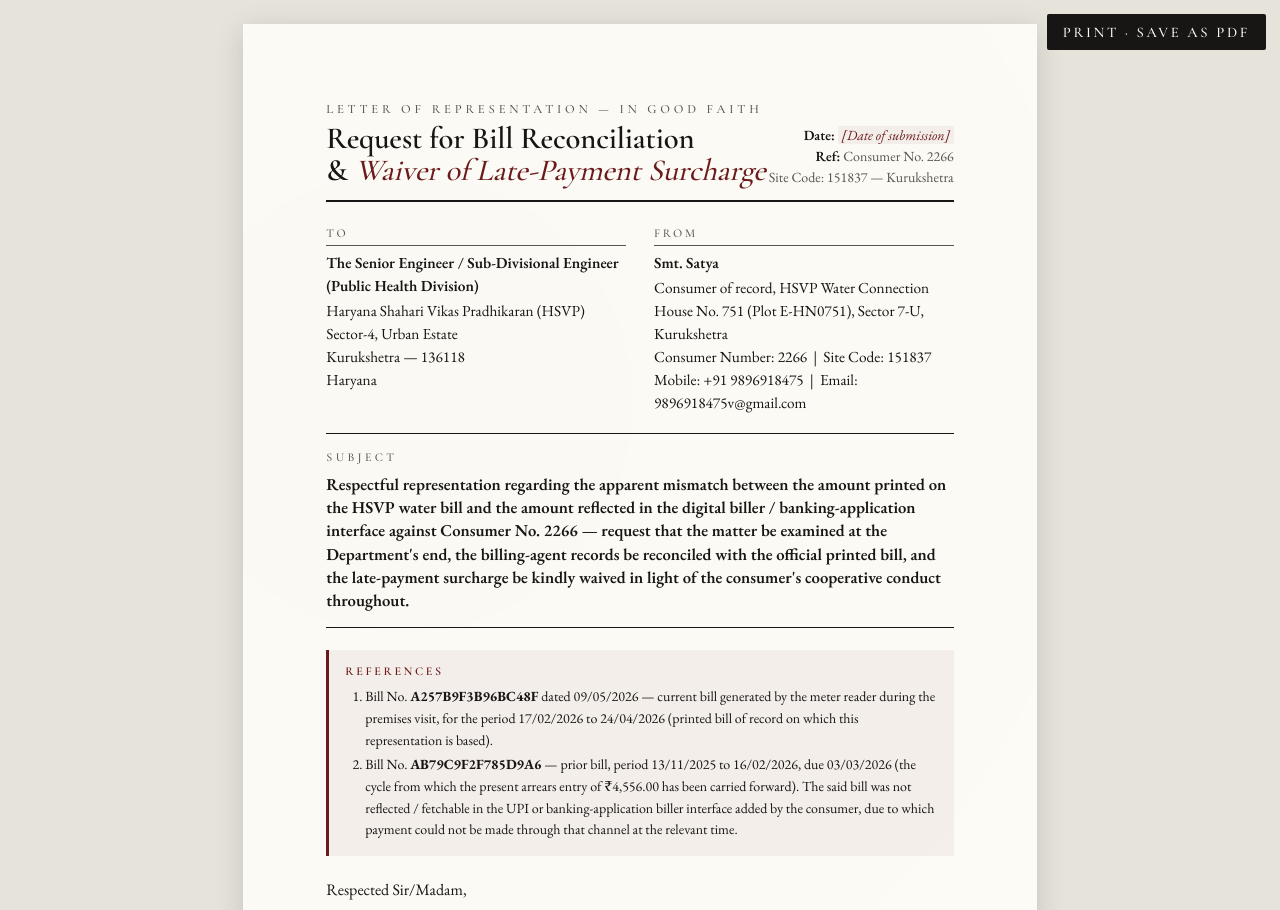
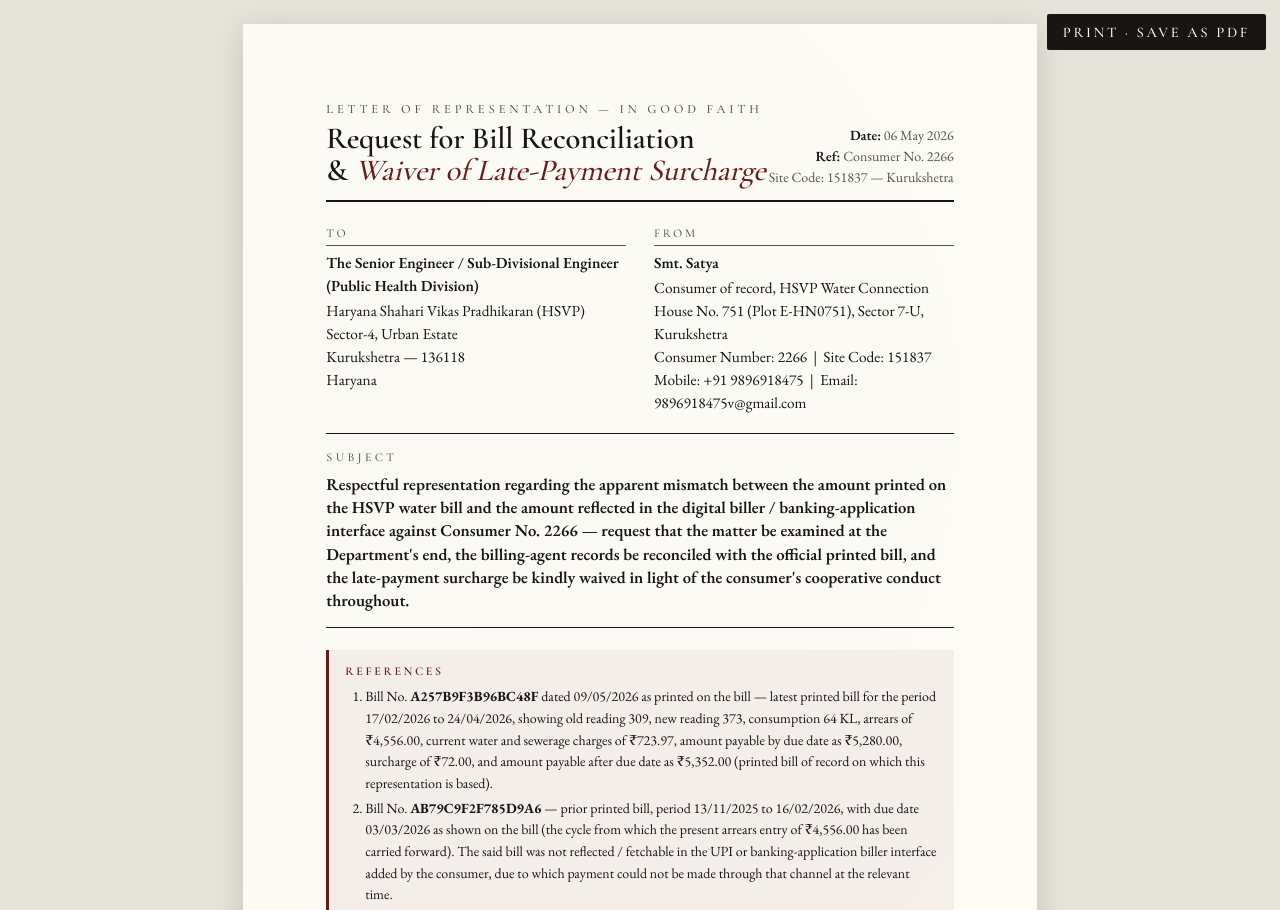
Before and after one commit to anandvip/waterbill-, a plain HTML site: page index.html in a window 1280 px wide. Shown: the top 910 px of the page. Drawn offline with nearby package versions, Linux system fonts and the light colour scheme.

Commit message:
Update index.html

```diff
--- a/index.html
+++ b/index.html
@@ -435,7 +435,7 @@
     </div>
 
     <div class="header-right">
-      <strong>Date:</strong> <span class="placeholder">[Date of submission]</span><br>
+      <strong>Date:</strong> 06 May 2026<br>
       <strong>Ref:</strong> Consumer No. 2266<br>
       Site Code: 151837 — Kurukshetra
     </div>
@@ -475,8 +475,8 @@
   <section class="refs" aria-label="References">
     <div class="refs-label">References</div>
     <ol>
-      <li>Bill No. <strong>A257B9F3B96BC48F</strong> dated 09/05/2026 — current bill generated by the meter reader during the premises visit, for the period 17/02/2026 to 24/04/2026 (printed bill of record on which this representation is based).</li>
-      <li>Bill No. <strong>AB79C9F2F785D9A6</strong> — prior bill, period 13/11/2025 to 16/02/2026, due 03/03/2026 (the cycle from which the present arrears entry of ₹4,556.00 has been carried forward). The said bill was not reflected / fetchable in the UPI or banking-application biller interface added by the consumer, due to which payment could not be made through that channel at the relevant time.</li>
+      <li>Bill No. <strong>A257B9F3B96BC48F</strong> dated 09/05/2026 as printed on the bill — latest printed bill for the period 17/02/2026 to 24/04/2026, showing old reading 309, new reading 373, consumption 64 KL, arrears of ₹4,556.00, current water and sewerage charges of ₹723.97, amount payable by due date as ₹5,280.00, surcharge of ₹72.00, and amount payable after due date as ₹5,352.00 (printed bill of record on which this representation is based).</li>
+      <li>Bill No. <strong>AB79C9F2F785D9A6</strong> — prior printed bill, period 13/11/2025 to 16/02/2026, with due date 03/03/2026 as shown on the bill (the cycle from which the present arrears entry of ₹4,556.00 has been carried forward). The said bill was not reflected / fetchable in the UPI or banking-application biller interface added by the consumer, due to which payment could not be made through that channel at the relevant time.</li>
     </ol>
   </section>
 
@@ -490,7 +490,7 @@
     <li>The said HSVP official, in his official capacity, gave a <strong>verbal direction</strong> to the consumer to procure a new water meter and present it for inspection and certification at the HSVP office, Kurukshetra. <em>No written report of the malfunction was issued at that time, nor was any written assessment of past consumption initiated then.</em></li>
     <li>Acting in good faith and in full compliance with the verbal direction of the HSVP official, the consumer <strong>procured a new meter at her own cost and presented it for inspection</strong> at the HSVP office on <span class="placeholder">[date of inspection]</span>. The new meter was approved and installed.</li>
     <li>The current and prior bills are computed on readings drawn from the new, certified meter (Old 233 → 309 → 373 KL).</li>
-    <li>Notwithstanding the consumer's full compliance, an arrears amount of <strong>₹4,556.00</strong> has thereafter appeared on the current bill <strong>without any prior written intimation</strong> regarding the period of meter malfunction, the methodology of computation, or the basis on which the back-billing has been carried out. The consumer learned of this amount only on receipt of the printed bill itself.</li>
+    <li>Notwithstanding the consumer's full compliance, an arrears amount of <strong>₹4,556.00</strong> has thereafter appeared on the latest printed bill, resulting in a total amount of <strong>₹5,280.00</strong> payable by due date and <strong>₹5,352.00</strong> payable after due date, <strong>without any prior written intimation</strong> regarding the period of meter malfunction, the methodology of computation, or the basis on which the back-billing has been carried out. The consumer learned of this amount only on receipt of the printed bill itself.</li>
   </ol>
 
   <h2><span class="num">B.</span>Observations Respectfully Placed Before the Department</h2>
@@ -506,7 +506,7 @@
 
   <ol class="relief-list">
     <li><strong>Examine the conduct of the billing agent</strong> through whom HSVP water-bill amounts are routed to digital biller platforms and banking applications, and ensure that no amount is presented to the consumer through any such interface that has not been first reflected, in identical terms, on the printed bill of record.</li>
-    <li><strong>Furnish written confirmation of the officially billed amount</strong> as it stands on the Department's records today, so that the consumer has a single, authoritative figure on the basis of which payment can be made without ambiguity.</li>
+    <li><strong>Furnish written confirmation of the officially billed amount</strong> as it stands on the Department's records today, including clarification of the latest printed amount of ₹5,280.00 payable by due date and ₹5,352.00 payable after due date, so that the consumer has a single, authoritative figure on the basis of which payment can be made without ambiguity.</li>
     <li><strong>Kindly waive the late-payment surcharge</strong> in respect of the prior cycle (₹84.00) and the present cycle (₹72.00, if any), in view of (a) the absence of any prior written intimation regarding the back-billed component, (b) the non-visibility / non-fetchability of the prior bill in the UPI or banking-application biller interface added by the consumer, and (c) the consumer's continuous good-faith conduct throughout.</li>
     <li><strong>Indicate the modality</strong> by which the consumer may promptly settle the legitimately documented current charges of ₹723.97 (water ₹603.31 + sewerage ₹120.66) for the period 17/02/2026 to 24/04/2026, while the reconciliation of the prior arrears entry is being examined.</li>
   </ol>
```
